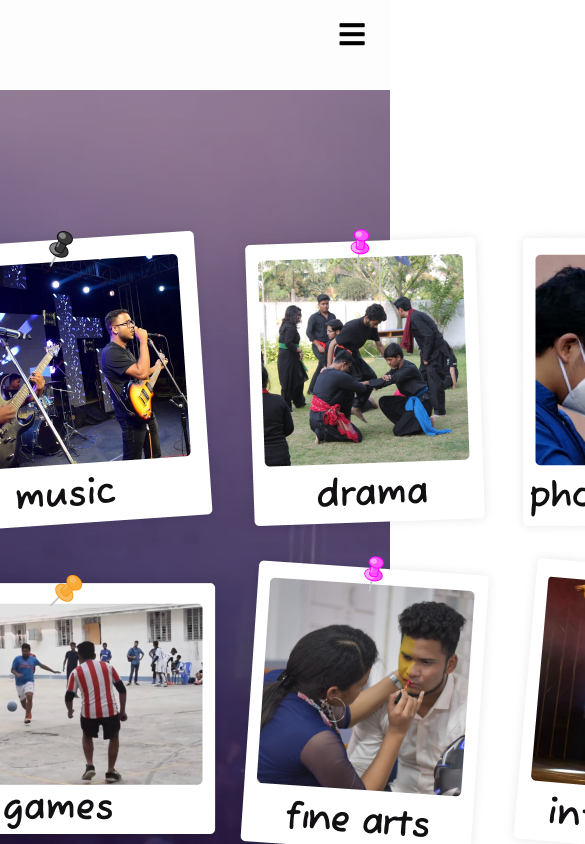
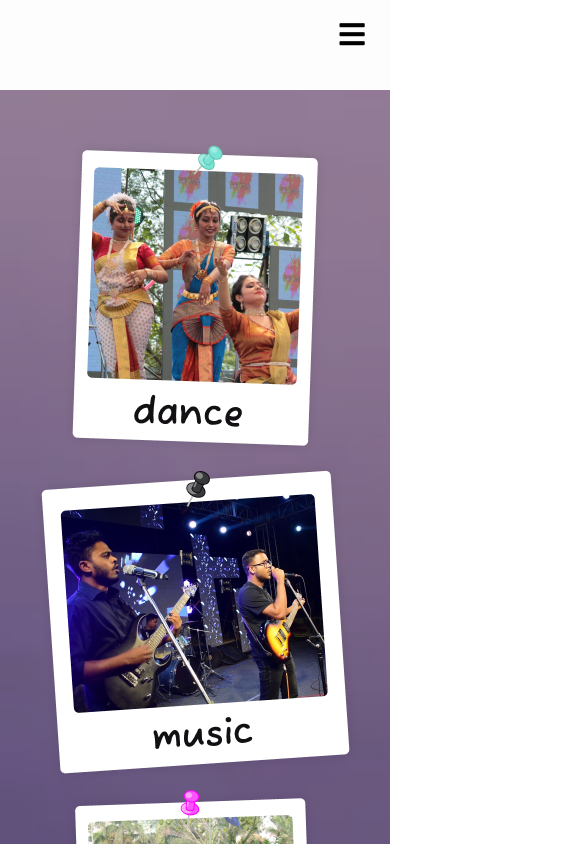
Before and after one commit to Ecstasia-22/Ecstasia-2022-Web, a React (Create React App) app: page /Events in a window 390 px wide. Shown: the top 844 px of the page, 585 px wide, since content can reach past the window. Built offline with nearby package versions, Linux system fonts and the light colour scheme.

Commit message:
Updated style.css
Made the events main page responsive

```diff
--- a/src/pages/Events/style.css
+++ b/src/pages/Events/style.css
@@ -2,7 +2,7 @@
   display: flex;
   justify-content: center;
   align-items: center;
-  height: 100vh;
+  height: 100%;
   margin: 0;
   background-size: cover;
   background-repeat: no-repeat;
@@ -12,5 +12,22 @@
   display: grid;
   grid-template-columns: repeat(4, auto);
   place-items: center;
-  padding-top: 4rem;
+  padding-top: 3rem;
 }
+
+@media screen and (max-width: 960px) {
+  .card {
+    display: grid;
+    grid-template-columns: repeat(2, auto);
+    place-items: center;
+    padding-top: 3rem;
+  }
+}
+@media screen and (max-width: 650px) {
+  .card {
+    display: grid;
+    grid-template-columns: repeat(1, auto);
+    place-items: center;
+    padding-top: 3rem;
+  }
+}
```
Also changed, not shown: src/pages/Events/music.jsx (added).
